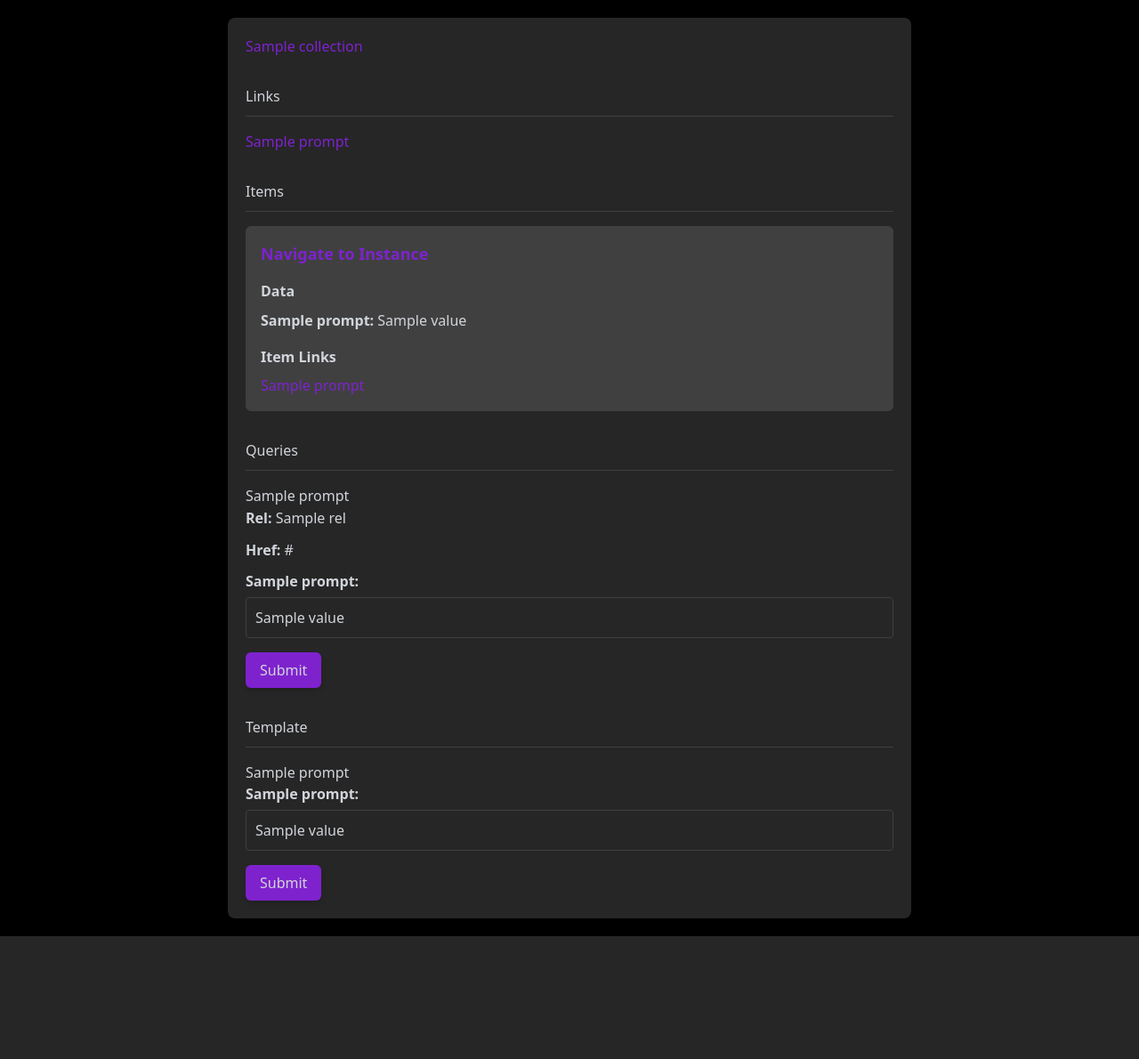
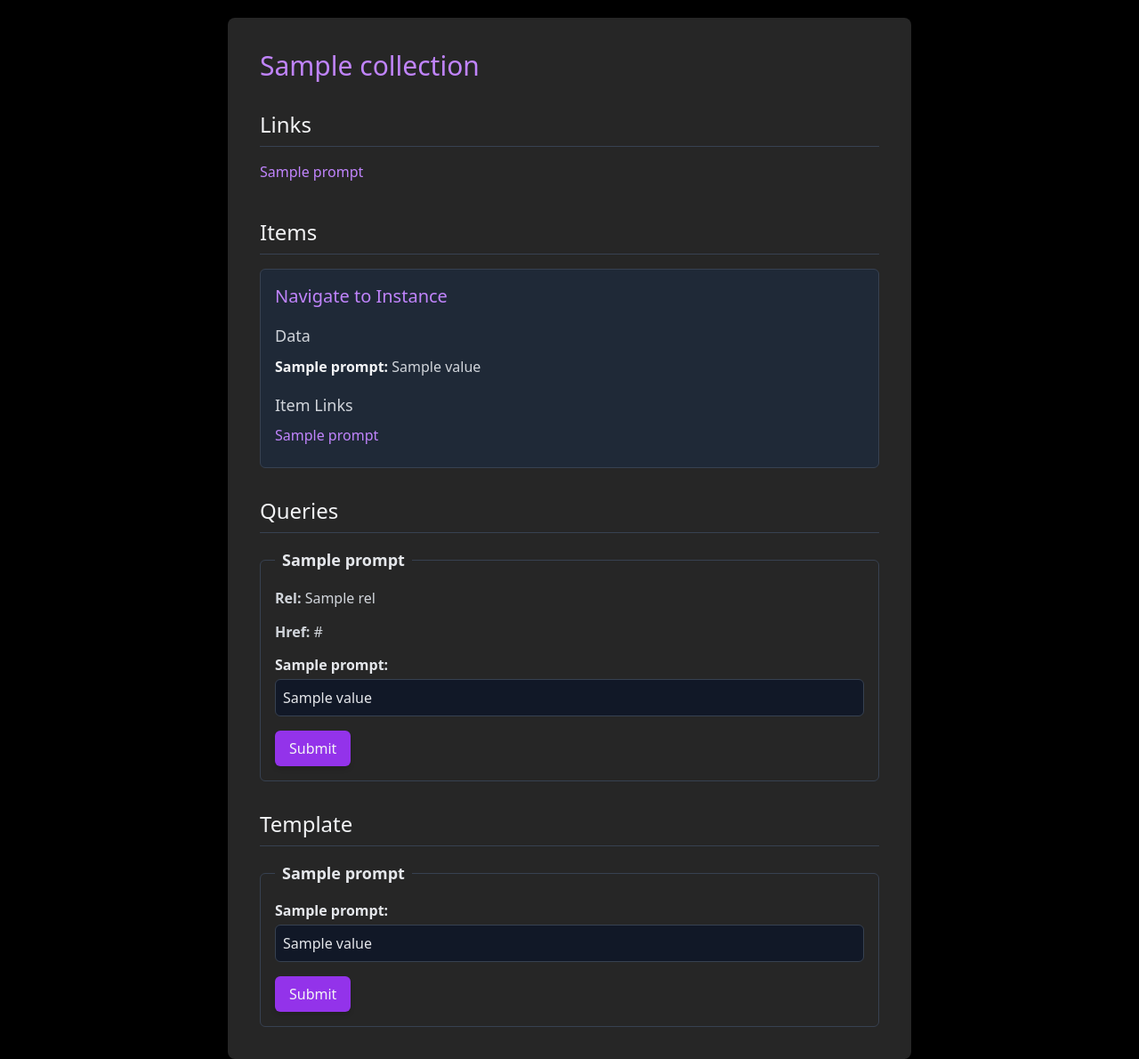
Before and after one commit to ckopsa/domestic, a Python web app: template src/templates/cj_template.html in a window 1280 px wide. Shown: the whole page at 89% size. Before the commit the page ends 1052 px from the top, so only its background shows below. Run offline with Jinja, Linux system fonts and the light colour scheme; the template is opened without the code that fills it: most values are stand-ins (such as "Sample title", 1, 10 or a date in 2020); some libraries are stand-ins or nearby versions.

Commit message:
feat: integrate Tailwind CSS styles and enhance form input components

```diff
--- a/src/templates/base.html
+++ b/src/templates/base.html
@@ -6,7 +6,7 @@
     <title>{{ title | default('Simple Checklist MVP') }}</title>
     <script src="https://cdn.tailwindcss.com"></script>
 </head>
-<body class="font-sans m-5 bg-black text-gray-300">
+<body class="font-sans m-5 bg-black text-gray-300" style="height: 100vh;">
 <div class="container max-w-3xl mx-auto p-5 bg-neutral-800 rounded-lg shadow-md">
     {% block content %}
     {% endblock %}
--- a/src/templates/cj_template.html
+++ b/src/templates/cj_template.html
@@ -5,53 +5,53 @@
 {# Define a macro for rendering form inputs #}
 {% macro render_input(data_item, id_prefix) %}
 <div class="mb-4">
-    <label for="{{ id_prefix }}_{{ data_item.name }}" class="block mb-1.5 font-bold text-gray-300">{{ data_item.prompt | default(data_item.name) }}:</label>
+    <label for="{{ id_prefix }}_{{ data_item.name }}" class="block mb-1 font-bold text-gray-200">{{ data_item.prompt | default(data_item.name) }}:</label>
     {% if data_item.input_type == 'select' and data_item.options %}
-    <select id="{{ id_prefix }}_{{ data_item.name }}" name="{{ data_item.name }}" {% if data_item.required %}required{% endif %} class="w-full p-2.5 border border-neutral-700 bg-neutral-800 text-gray-300 rounded text-base transition-colors transition-shadow duration-200 ease-in-out focus:border-purple-700 focus:ring focus:ring-purple-700 focus:ring-opacity-50 focus:outline-none">
+    <select id="{{ id_prefix }}_{{ data_item.name }}" name="{{ data_item.name }}" {% if data_item.required %}required{% endif %} class="w-full p-2 border border-gray-700 bg-gray-900 text-gray-200 rounded-md box-border text-base transition-colors duration-200 ease-in-out focus:border-purple-500 focus:ring-2 focus:ring-purple-500 focus:outline-none">
         {% for option_val in data_item.options %}
         <option value="{{ option_val }}" {% if option_val == data_item.value %}selected{% endif %}>{{ option_val }}</option>
         {% endfor %}
     </select>
     {% elif data_item.input_type == 'checkbox' %}
-    <input type="checkbox" id="{{ id_prefix }}_{{ data_item.name }}" name="{{ data_item.name }}" {% if data_item.value %}checked{% endif %} {% if data_item.required %}required{% endif %} class="mr-2 align-middle">
+    <input type="checkbox" id="{{ id_prefix }}_{{ data_item.name }}" name="{{ data_item.name }}" {% if data_item.value %}checked{% endif %} {% if data_item.required %}required{% endif %} class="p-2 border border-gray-700 bg-gray-900 text-gray-200 rounded-md box-border text-base transition-colors duration-200 ease-in-out focus:border-purple-500 focus:ring-2 focus:ring-purple-500 focus:outline-none">
     {% elif data_item.input_type == 'number' %}
     <input type="number" id="{{ id_prefix }}_{{ data_item.name }}" name="{{ data_item.name }}" value="{{ data_item.value | default('') }}"
            {% if data_item.minimum is not none %}min="{{ data_item.minimum }}"{% endif %}
            {% if data_item.maximum is not none %}max="{{ data_item.maximum }}"{% endif %}
            {% if data_item.pattern %}pattern="{{ data_item.pattern }}"{% endif %}
-           {% if data_item.required %}required{% endif %} class="w-full p-2.5 border border-neutral-700 bg-neutral-800 text-gray-300 rounded text-base transition-colors transition-shadow duration-200 ease-in-out focus:border-purple-700 focus:ring focus:ring-purple-700 focus:ring-opacity-50 focus:outline-none">
+           {% if data_item.required %}required{% endif %} class="w-full p-2 border border-gray-700 bg-gray-900 text-gray-200 rounded-md box-border text-base transition-colors duration-200 ease-in-out focus:border-purple-500 focus:ring-2 focus:ring-purple-500 focus:outline-none">
     {% else %} {# Default to text input or other specified input_type, or textarea if render_hint suggests #}
     {% if data_item.render_hint == 'textarea' %}
     <textarea id="{{ id_prefix }}_{{ data_item.name }}" name="{{ data_item.name }}"
               {% if data_item.pattern %}pattern="{{ data_item.pattern }}"{% endif %}
               {% if data_item.min_length is not none %}minlength="{{ data_item.min_length }}"{% endif %}
               {% if data_item.max_length is not none %}maxlength="{{ data_item.max_length }}"{% endif %}
-                   {% if data_item.required %}required{% endif %} class="w-full p-2.5 border border-neutral-700 bg-neutral-800 text-gray-300 rounded text-base transition-colors transition-shadow duration-200 ease-in-out focus:border-purple-700 focus:ring focus:ring-purple-700 focus:ring-opacity-50 focus:outline-none">{{ data_item.value | default('') }}</textarea>
+              {% if data_item.required %}required{% endif %} class="w-full p-2 border border-gray-700 bg-gray-900 text-gray-200 rounded-md box-border text-base transition-colors duration-200 ease-in-out focus:border-purple-500 focus:ring-2 focus:ring-purple-500 focus:outline-none">{{ data_item.value | default('') }}</textarea>
     {% else %}
     <input type="{{ data_item.input_type | default('text') }}" id="{{ id_prefix }}_{{ data_item.name }}" name="{{ data_item.name }}" value="{{ data_item.value | default('') }}"
            {% if data_item.pattern %}pattern="{{ data_item.pattern }}"{% endif %}
            {% if data_item.min_length is not none %}minlength="{{ data_item.min_length }}"{% endif %}
            {% if data_item.max_length is not none %}maxlength="{{ data_item.max_length }}"{% endif %}
-                   {% if data_item.required %}required{% endif %} class="w-full p-2.5 border border-neutral-700 bg-neutral-800 text-gray-300 rounded text-base transition-colors transition-shadow duration-200 ease-in-out focus:border-purple-700 focus:ring focus:ring-purple-700 focus:ring-opacity-50 focus:outline-none">
+           {% if data_item.required %}required{% endif %} class="w-full p-2 border border-gray-700 bg-gray-900 text-gray-200 rounded-md box-border text-base transition-colors duration-200 ease-in-out focus:border-purple-500 focus:ring-2 focus:ring-purple-500 focus:outline-none">
     {% endif %}
     {% endif %}
 </div>
 {% endmacro %}
 
 {% if collection %}
-<div class="collection">
-    <h1 class="text-gray-300 mb-5">
-        <a href="{{ collection.href }}" rel="self" class="text-purple-700 no-underline transition-colors duration-200 ease-in-out hover:text-orange-500 hover:underline">
+<div class="collection p-4">
+    <h1 class="text-gray-100 text-3xl mb-5">
+        <a href="{{ collection.href }}" rel="self" class="text-purple-400 hover:text-orange-400 hover:underline transition-colors duration-200">
             {{ collection.title | default('Collection') }}
         </a>
     </h1>
 
     {% if collection.links %}
-    <div class="links">
-        <h2 class="text-gray-300 mt-8 mb-4 border-b border-neutral-700 pb-2.5">Links</h2>
+    <div class="links mb-4">
+        <h2 class="text-gray-100 text-2xl mt-8 mb-4 border-b border-gray-700 pb-2">Links</h2>
         {% for link in collection.links %}
         <a href="{{ link.href }}" rel="{{ link.rel }}" {% if link.prompt %}title="{{ link.prompt }}" {% endif %} {% if
-           link.method %}data-method="{{ link.method }}" {% endif %} class="text-purple-700 no-underline transition-colors duration-200 ease-in-out hover:text-orange-500 hover:underline">
+           link.method %}data-method="{{ link.method }}" {% endif %} class="text-purple-400 hover:text-orange-400 hover:underline transition-colors duration-200 mr-2 mb-2 inline-block">
             {{ link.prompt | default(link.rel) }}
         </a>
         {% endfor %}
@@ -59,25 +59,25 @@
     {% endif %}
 
     {% if collection.items %}
-    <h2 class="text-gray-300 mt-8 mb-4 border-b border-neutral-700 pb-2.5">Items</h2>
+    <h2 class="text-gray-100 text-2xl mt-8 mb-4 border-b border-gray-700 pb-2">Items</h2>
     {% for item in collection.items %}
-    <div class="bg-neutral-700 border border-neutral-700 rounded-md p-4 mb-4">
-        <h3 class="text-lg font-semibold text-gray-300 mb-2"><a href="{{ item.href }}" class="text-purple-700 no-underline transition-colors duration-200 ease-in-out hover:text-orange-500 hover:underline">Navigate to Instance</a></h3>
+    <div class="item bg-gray-800 border border-gray-700 rounded-md p-4 mb-4">
+        <h3 class="text-xl mb-3"><a href="{{ item.href }}" class="text-purple-400 hover:text-orange-400 hover:underline transition-colors duration-200">Navigate to Instance</a></h3>
         {% if item.data %}
-        <h4 class="text-md font-semibold text-gray-300 mt-4 mb-2">Data</h4>
+        <h4 class="text-lg mt-4 mb-2">Data</h4>
         {% for data_point in item.data %}
-        <div class="data-item">
-            <p class="leading-relaxed mb-2.5"><strong>{{ data_point.prompt or data_point.name }}:</strong> {{ data_point.value }}</p>
+        <div class="data-item mb-2">
+            <p class="leading-relaxed mb-3"><strong class="font-semibold text-gray-100">{{ data_point.prompt or data_point.name }}:</strong> {{ data_point.value }}</p>
         </div>
         {% endfor %}
         {% endif %}
 
         {% if item.links %}
-        <div class="item-links">
-            <h4 class="text-md font-semibold text-gray-300 mt-4 mb-2">Item Links</h4>
+        <div class="item-links mt-3">
+            <h4 class="text-lg mt-4 mb-2">Item Links</h4>
             {% for link in item.links %}
             <a href="{{ link.href }}" rel="{{ link.rel }}" {% if link.prompt %}title="{{ link.prompt }}" {% endif %} {%
-               if link.method %}data-method="{{ link.method }}" {% endif %} class="text-purple-700 no-underline transition-colors duration-200 ease-in-out hover:text-orange-500 hover:underline">
+               if link.method %}data-method="{{ link.method }}" {% endif %} class="text-purple-400 hover:text-orange-400 hover:underline transition-colors duration-200 mr-2 mb-2 inline-block">
                 {{ link.prompt | default(link.rel) }}
             </a>
             {% endfor %}
@@ -88,20 +88,20 @@
     {% endif %}
 
     {% if collection.queries %}
-    <div class="queries">
-        <h2 class="text-gray-300 mt-8 mb-4 border-b border-neutral-700 pb-2.5">Queries</h2>
+    <div class="queries mb-6">
+        <h2 class="text-gray-100 text-2xl mt-8 mb-4 border-b border-gray-700 pb-2">Queries</h2>
         {% for query in collection.queries %}
         <form action="{{ query.href }}" method="{{ query.method | default('GET') }}">
-            <fieldset>
-                <legend>{{ query.prompt | default(query.rel | default('Query')) }}</legend>
-                <p class="leading-relaxed mb-2.5"><strong>Rel:</strong> {{ query.rel }}</p>
-                <p class="leading-relaxed mb-2.5"><strong>Href:</strong> {{ query.href }}</p>
+            <fieldset class="border border-gray-700 p-4 rounded-md mb-4">
+                <legend class="text-lg font-semibold px-2 text-gray-200">{{ query.prompt | default(query.rel | default('Query')) }}</legend>
+                <p class="leading-relaxed mb-3"><strong>Rel:</strong> {{ query.rel }}</p>
+                <p class="leading-relaxed mb-3"><strong>Href:</strong> {{ query.href }}</p>
                 {% if query.data %}
                 {% for data_item in query.data %}
                 {{ render_input(data_item, "query_" + query.rel) }}
                 {% endfor %}
                 {% endif %}
-                <button type="submit" class="bg-purple-700 text-gray-300 py-2 px-4 border-none rounded-md cursor-pointer text-base transition duration-200 ease-in-out shadow-md hover:bg-orange-500 hover:-translate-y-px active:translate-y-0">Submit</button>
+                <button type="submit" class="bg-purple-600 hover:bg-orange-500 text-gray-100 py-2 px-4 rounded-md cursor-pointer text-base transition-all duration-200 ease-in-out shadow-md hover:shadow-lg transform hover:-translate-y-0.5 active:translate-y-0">Submit</button>
             </fieldset>
         </form>
         {% endfor %}
@@ -109,15 +109,15 @@
     {% endif %}
 
     {% if template %}
-    <div class="template-section">
-        <h2 class="text-gray-300 mt-8 mb-4 border-b border-neutral-700 pb-2.5">Template</h2>
+    <div class="template-section mt-6">
+        <h2 class="text-gray-100 text-2xl mt-8 mb-4 border-b border-gray-700 pb-2">Template</h2>
         <form action="{{ template.href }}" method="{{ template.method }}"> {# Assuming POST to collection href for creation #}
-            <fieldset>
-                <legend>{{ template.prompt | default('New Item Data') }}</legend>
+            <fieldset class="border border-gray-700 p-4 rounded-md">
+                <legend class="text-lg font-semibold px-2 text-gray-200">{{ template.prompt | default('New Item Data') }}</legend>
                 {% for data_item in template.data %}
                 {{ render_input(data_item, "template") }}
                 {% endfor %}
-                <button type="submit" class="bg-purple-700 text-gray-300 py-2 px-4 border-none rounded-md cursor-pointer text-base transition duration-200 ease-in-out shadow-md hover:bg-orange-500 hover:-translate-y-px active:translate-y-0">Submit</button>
+                <button type="submit" class="bg-purple-600 hover:bg-orange-500 text-gray-100 py-2 px-4 rounded-md cursor-pointer text-base transition-all duration-200 ease-in-out shadow-md hover:shadow-lg transform hover:-translate-y-0.5 active:translate-y-0">Submit</button>
             </fieldset>
         </form>
     </div>
@@ -125,6 +125,6 @@
 
 </div>
 {% else %}
-<p class="leading-relaxed mb-2.5">No CollectionJSON data provided.</p>
+<p class="leading-relaxed mb-3">No CollectionJSON data provided.</p>
 {% endif %}
 {% endblock %}
```
Lines whose indentation alone changed are shown as unchanged.
